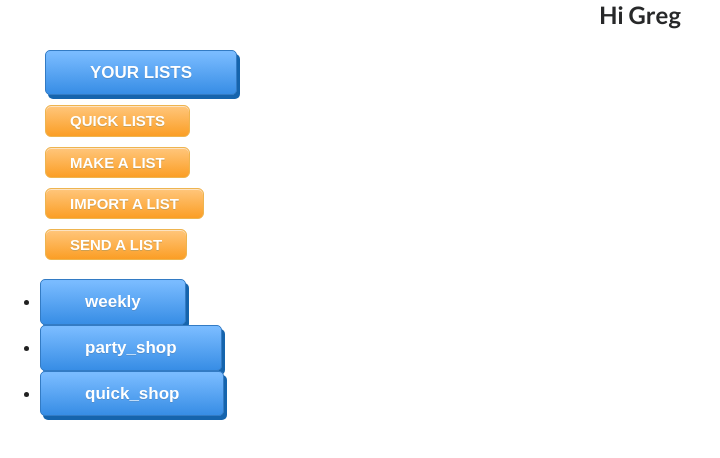
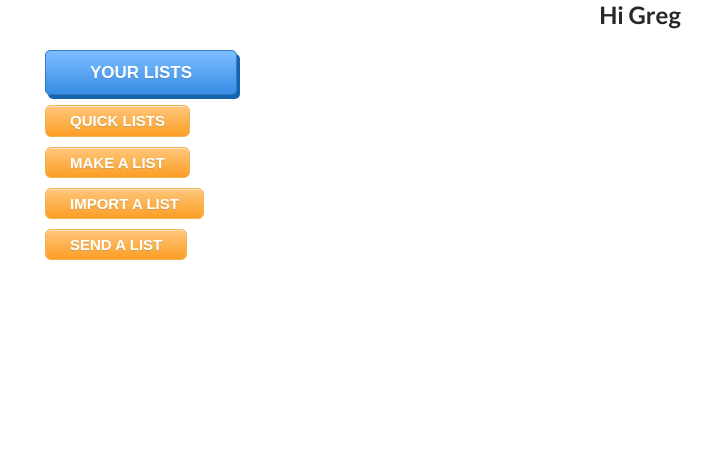
Before and after one commit to GregatGit/go-shop, a React (Create React App) app: page / in a window 1280 px wide. Shown: the top 458 px of the page, without its empty margins (0-720 px from the left). Built offline with nearby package versions, Linux system fonts and the light colour scheme.

Commit message:
only show lists or your lists

```diff
--- a/src/components/HomePage.js
+++ b/src/components/HomePage.js
@@ -8,11 +8,14 @@ import './styles.scss'
 class HomePage extends React.Component {
   state = { user: 'Greg', show: 'Lists' }
 
+  changeShow = (name) => {
+    this.setState({show: name})
+  }
   render() {
     return (
       <div>
-        <Lists name={this.state.user} />
-        <YourLists />
+        {this.state.show === 'Lists' && <Lists func={this.changeShow} name={this.state.user} />}
+        {this.state.show === 'YourLists' && <YourLists />}
       </div>
     )
   }
--- a/src/components/Lists.js
+++ b/src/components/Lists.js
@@ -1,12 +1,12 @@
 import React from 'react'
 
-const Lists = ({ name }) => {
+const Lists = ({ name, func }) => {
   return (
     <div>
       <h2>Hi {name}</h2>
       <ul className="myList">
       <li>
-          <button className="myButton">YOUR LISTS</button>
+          <button className="myButton" onClick={() => func('YourLists')}>YOUR LISTS</button>
         </li>
         <li>
           <button className="myButtonOff">QUICK LISTS</button>
```
